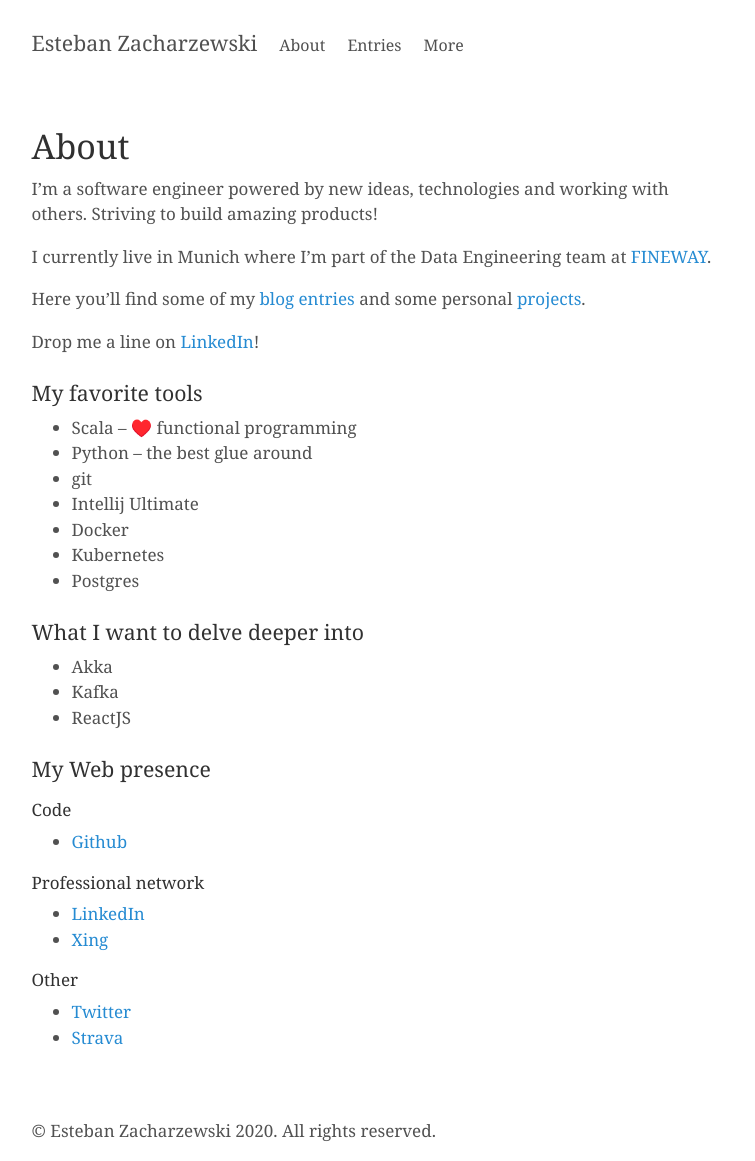
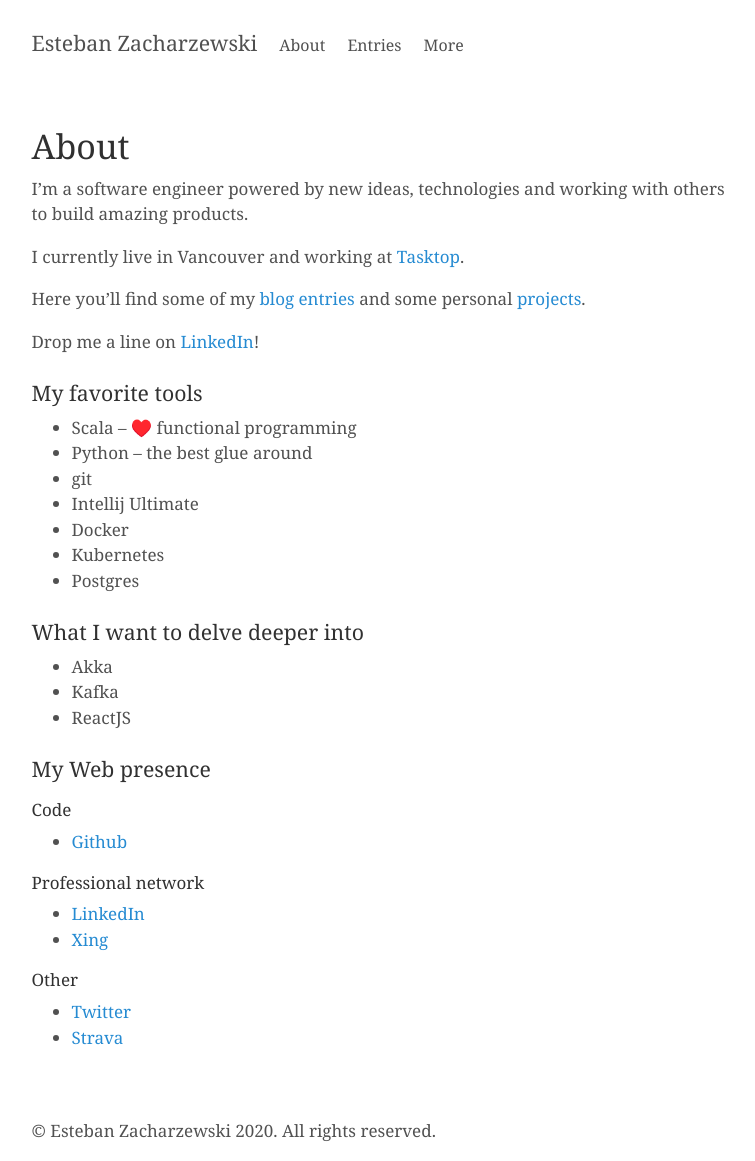
Before and after one commit to stzr1123/stzr1123.github.io, a Jekyll site: the page built from about.md, in a window 1280 px wide, cut to the strip 104-1265 px from the top of the page. Shown: the whole strip, without its empty margins (260-1015 px from the left). Built offline with Jekyll 4.4.1, drawn with Linux system fonts in a browser that asks for light colours.

Commit message:
update new role

```diff
--- a/about.md
+++ b/about.md
@@ -3,9 +3,9 @@ layout: page
 title: About
 ---
 
-I'm a software engineer powered by new ideas, technologies and working with others. Striving to build amazing products!
+I'm a software engineer powered by new ideas, technologies and working with others to build amazing products.
 
-I currently live in Munich where I'm part of the Data Engineering team at [FINEWAY](https://www.fineway.de/).
+I currently live in Vancouver and working at [Tasktop](https://www.tasktop.com/).
 
 Here you'll find some of my [blog entries](/entries) and some personal [projects](/projects).
 
```
